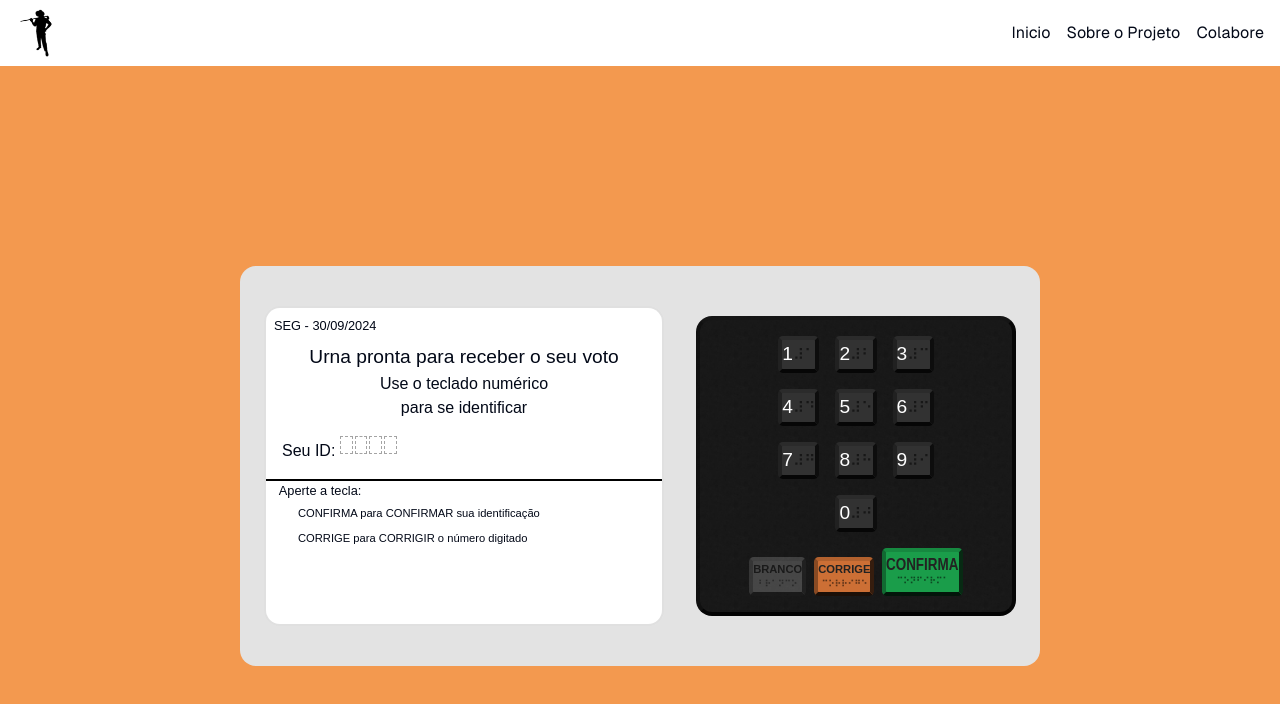
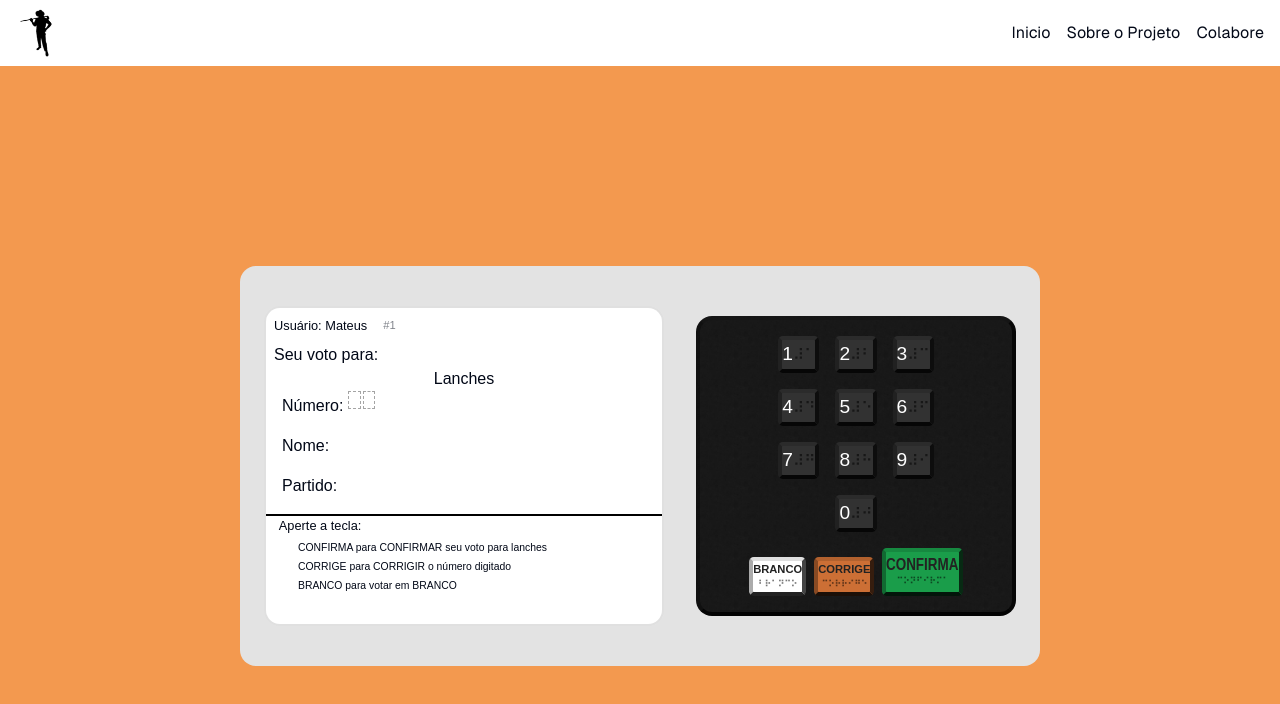
Before and after one commit to mtsteo/capitaoburaco, a Next.js app: page /vote in a window 1280 px wide. Shown: the top 704 px of the page. Built offline with nearby package versions, Linux system fonts and the light colour scheme.

Commit message:
feat: Changing Inital screen to vote screen

```diff
--- a/app/vote/components/VoteMachine/Interface/Interface.tsx
+++ b/app/vote/components/VoteMachine/Interface/Interface.tsx
@@ -68,7 +68,6 @@ export function Interface({className, ...props}: DisplayProps){
   /** Return to main State if need */
   function ReturnIfNeeded(){
     if(status === "VoteViewer") {
-      ChangeScreen("WaitingVoter");
       setSelectedNumbers("");
     }
   }
@@ -91,7 +90,7 @@ export function Interface({className, ...props}: DisplayProps){
           <Button
             format="text"
             color="#fff"
-            disabled={["WaitingVoter", "NotElegible", "Loading", "AlreadyVoted"].includes(status)}
+            disabled={["NotElegible", "Loading", "AlreadyVoted"].includes(status)}
             onClick={() => handleWhiteKeyPress()}
           >
             BRANCO <span>⠃⠗⠁⠝⠉⠕</span>
--- a/app/vote/components/VoteMachine/Screen/ErrorAlreadyVoted/ErrorAlreadyVoted.tsx
+++ b/app/vote/components/VoteMachine/Screen/ErrorAlreadyVoted/ErrorAlreadyVoted.tsx
@@ -11,16 +11,13 @@ export function ErrorAlreadyVoted() {
     const audio = new Audio("./Plililim.mp3");
     audio.play();
 
-    setTimeout(() => {
-      ChangeScreen("WaitingVoter");
-    }, 2000);
+
   }, [])
 
 
   return (
     <div className={styles.ErrorAlreadyVoted}>
-      <img src="brasaooficialcolorido.png" alt="brasão ministério público" />
-      <h2>Error</h2>
+      {/* <img src="brasaooficialcolorido.png" alt="brasão ministério público" /> */}
       <p>O Voto deste eleitor já foi cadastrado!</p>
     </div>
   )
--- a/app/vote/components/VoteMachine/Screen/Screen.tsx
+++ b/app/vote/components/VoteMachine/Screen/Screen.tsx
@@ -3,7 +3,6 @@ import { useVoteContext } from "../../../contexts/VoteContext";
 import { Loading } from "./Loading/Loading";
 import styles from "./screen.module.scss";
 
-import { WaitingVoter } from "./WaitingVoter/WaitingVoter";
 import { NotElegible } from "./NotElegible/NotElegible";
 import { VotingZone } from "./VotingZone/VotingZone";
 import { Finalized } from "./Finalized/Finalized";
@@ -21,7 +20,6 @@ export function Screen({className, ...props}: ScreenProps){
 
   const screens = {
     Loading: <Loading/>,
-    WaitingVoter: <WaitingVoter/>,
     NotElegible: <NotElegible/>,
     VoteZone: <VotingZone/>,
     Finalized: <Finalized/>,
@@ -44,7 +42,6 @@ export function Screen({className, ...props}: ScreenProps){
 
       {/*
       {status === "Loading" && <Loading/>}
-      {status === "WaitingVoter" && <WaitingVoter />}
       {status === "NotElegible" && <NotElegible />}
       {status === "VoteZone" && <VotingZone />}
       {status === "Finalized" && <Finalized />}
--- a/app/vote/components/VoteMachine/Screen/WaitingVoter/WaitingVoter.tsx
+++ /dev/null
@@ -1,27 +0,0 @@
-import { GetTodayDateFormated } from "../../../../lib/GetTodayDateFormated";
-import { VoteTables } from "../VoteTables/VoteTables";
-import styles from "./waiting-voter.module.scss";
-
-
-export function WaitingVoter() {
-  return (
-    <div className={styles.WaitingVoter}>
-      <header>
-        <span>{GetTodayDateFormated()}</span>
-      </header>
-
-      <h2>Urna pronta para receber o seu voto</h2>
-      <p>Use o teclado numérico</p>
-      <p>para se identificar</p>
-
-      <div className={styles.idInsert}>Seu ID: <VoteTables/></div>
-
-      <footer>
-        <hr />
-        <h3>Aperte a tecla:</h3>
-        <p>CONFIRMA para CONFIRMAR sua identificação</p>
-        <p>CORRIGE para CORRIGIR o número digitado</p>
-      </footer>
-    </div>
-  )
-}
--- a/app/vote/components/VoteMachine/Screen/WaitingVoter/waiting-voter.module.scss
+++ /dev/null
@@ -1,65 +0,0 @@
-.WaitingVoter {
-  width: 100%;
-  height: 100%;
-  background-color: #fff;
-
-  display: flex;
-  flex-direction: column;
-
-
-  header {
-    display: flex;
-    align-items: center;
-    justify-content: left;
-    gap: 5rem;
-
-    padding: 0.5rem;
-    font-size: .8rem;
-
-    h3 {
-      margin: 0;
-      opacity: .5;
-    }
-  }
-
-  p {
-    margin: 0;
-    text-align: center;
-  }
-
-  h2 {
-    text-align: center;
-    font-size: 1.2rem;
-  }
-
-  .idInsert {
-    text-align: left;
-    margin: 1rem;
-  }
-
-  footer {
-    width: 100%;
-    display: flex;
-    flex-direction: column;
-    text-align: left;
-
-    hr {
-      width: 100%;
-      border: 1px solid #000;
-    }
-
-    p {
-      text-align: left;
-      font-size: .7rem;
-      margin-left: 2rem;
-      margin-bottom: 0.5rem;
-    }
-
-    h3 {
-      font-size: .8rem;
-      margin: 0;
-      margin-left: .8rem;
-      margin-bottom: 5px;
-    }
-  }
-}
--- a/app/vote/contexts/VoteContext.tsx
+++ b/app/vote/contexts/VoteContext.tsx
@@ -6,7 +6,6 @@ import { FindArrById } from "../lib/FindArrById";
 
 export type ScreenTypes =
   "Loading" |
-  "WaitingVoter" |
   "VoteZone" |
   "Transition" | // Screen where nothing happens
   "NotElegible" |
@@ -52,7 +51,7 @@ export function VoteContextProvider(props: VoteContextProviderProps) {
   const [status, setScreen] = useState<ScreenTypes>("Loading");
   const [actualCandidate, setActualCandidate] = useState<votingSpecs|undefined>(undefined);
   const [votes, setVotes] = useState<number[]>([]);
-  const [currentVoter, setCurrentVoter] = useState<votingSpecs|undefined>(undefined);
+  const [currentVoter, setCurrentVoter] = useState<votingSpecs|undefined>({Id : 1, Nome : "Mateus", });
 
   const voters = getVotersRegistred();
   const votingCategorys = getVotingCategories();
@@ -62,7 +61,7 @@ export function VoteContextProvider(props: VoteContextProviderProps) {
   useEffect(() => {
     setTimeout(() => {
       // First Load timing...
-      setScreen("WaitingVoter")
+      setScreen("VoteZone")
     }, 3000);
   },[]);
 
@@ -96,7 +95,7 @@ export function VoteContextProvider(props: VoteContextProviderProps) {
     if(status === "Loading")
       return
 
-    if(["WaitingVoter", "NotElegible"].includes(status)){
+    if(["NotElegible"].includes(status)){
       if(selectedNumbers === "0000"){
         ChangeScreen("VoteViewer");
         return;
@@ -169,9 +168,10 @@ export function VoteContextProvider(props: VoteContextProviderProps) {
     setSelectedNumbers("");
     setVotes([]);
     setVotingFor(0);
+    console.log("first")
 
     setTimeout(() => {
-      setScreen("WaitingVoter");
+      setScreen("AlreadyVoted");
     }, 3000);
   }
 
```
